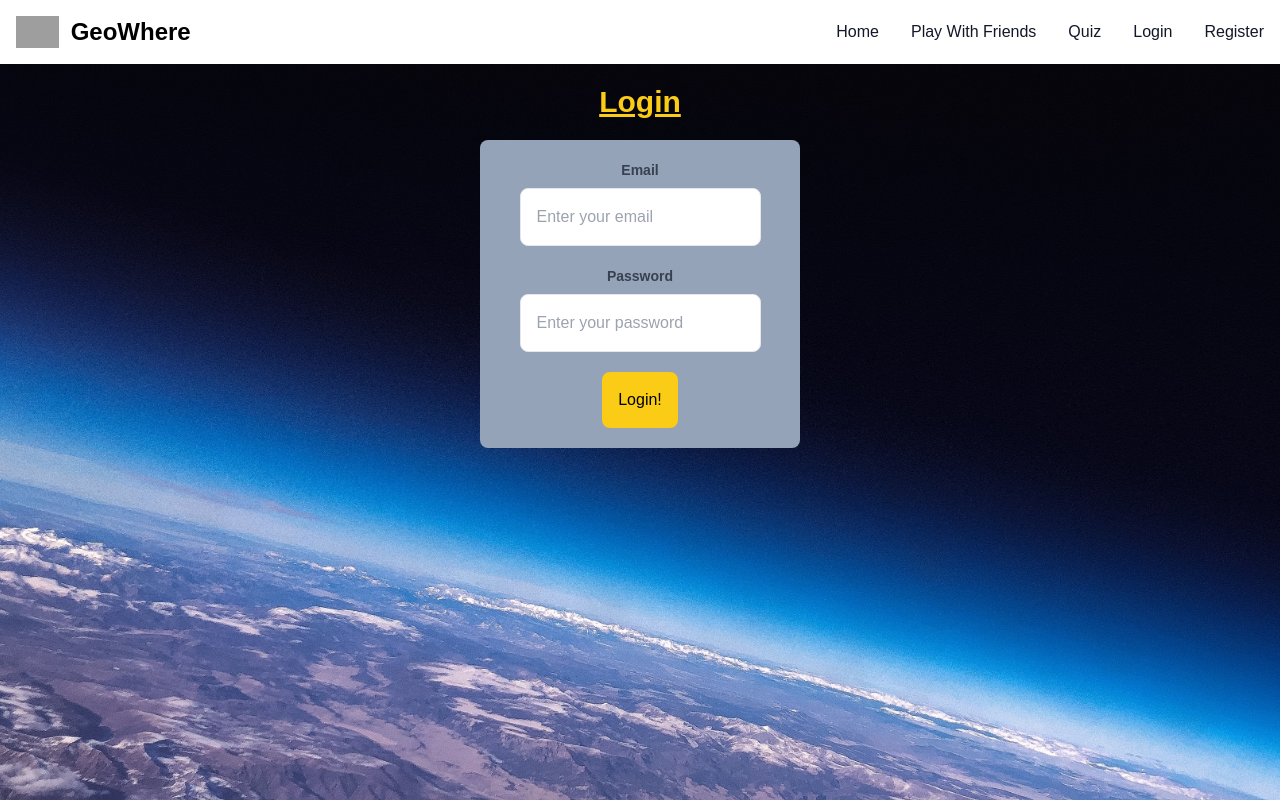
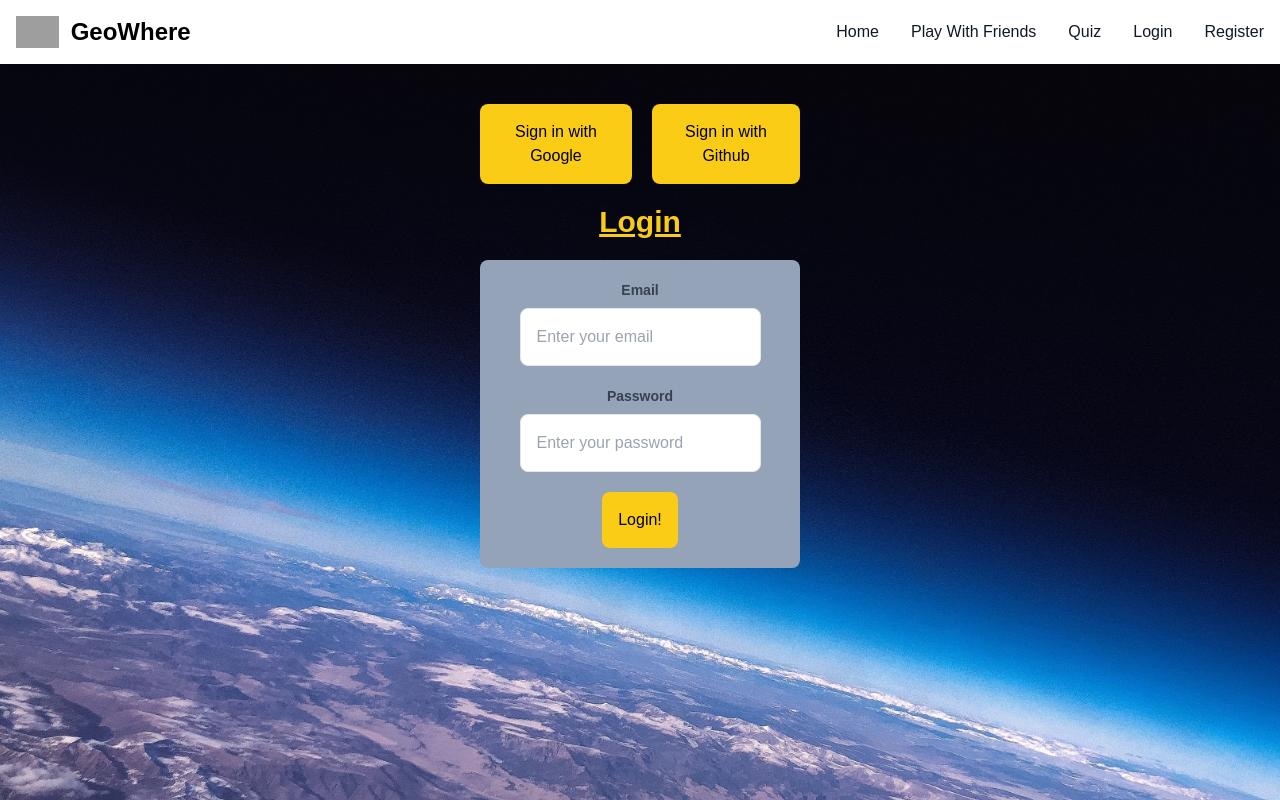
Before and after one commit to Bissmark/GeoWhere-Testing, a React (Create React App) app: page /Account in a window 1280 px wide. Built offline with nearby package versions, Linux system fonts and the light colour scheme; no server answers; grey boxes are pictures that could not be loaded; a web font is replaced by a local one.

Commit message:
added google and github authentication

```diff
--- a/src/Components/Auth.jsx
+++ b/src/Components/Auth.jsx
@@ -1,5 +1,17 @@
 import { useState } from 'react'
 import { supabase } from '../supabaseClient'
+
+async function signInWithGoogle() {
+  const { data, error } = await supabase.auth.signInWithOAuth({
+      provider: 'google'
+  })
+}
+
+async function signInWithGithub() {
+  const { data, error } = await supabase.auth.signInWithOAuth({
+    provider: 'github'
+})
+}
 
 export default function Auth() {
   const [loading, setLoading] = useState(false)
@@ -34,6 +46,10 @@
           </div>
         ) : (
           <div>
+            <div className='flex'>
+              <button className="bg-yellow-400 p-4 mt-5 rounded-lg mb-5 mr-5" onClick={signInWithGoogle}>Sign in with Google</button>
+              <button className="bg-yellow-400 p-4 mt-5 rounded-lg mb-5" onClick={signInWithGithub}>Sign in with Github</button>
+            </div>
             <p className="text-3xl font-bold underline text-center text-yellow-400 mb-5">Login</p>
             <form className="bg-slate-400 rounded-lg flex flex-col items-center" onSubmit={handleLogin}>
               <label className="block text-gray-700 text-sm font-bold mb-2 mt-5" htmlFor="email">
```
